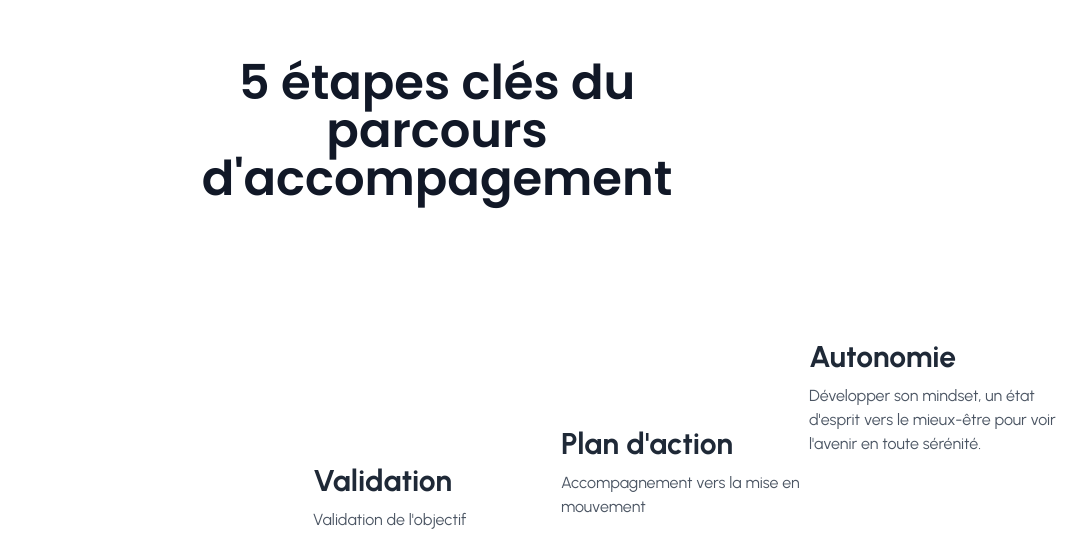
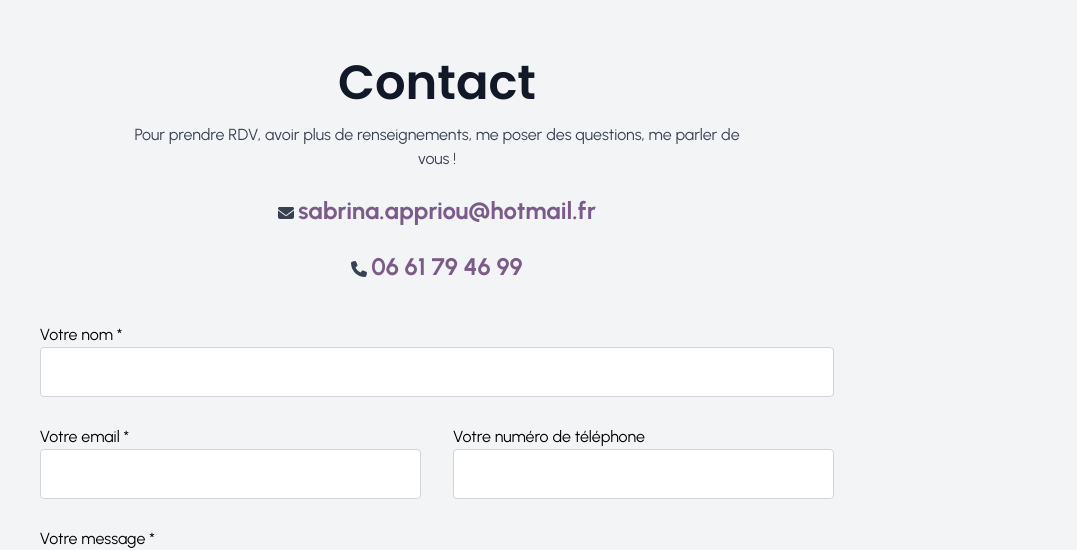
Before and after one commit to antoinebollinger/unpasdeplus-coaching, a Next.js app: page /coaching-image-soi in a window 1280 px wide. Shown: the part 2347-2897 px from the top of the page, without its empty margins (203-1280 px from the left). Built offline with nearby package versions, Linux system fonts and the light colour scheme.

Commit message:
💬 remove steps from coaching pages

```diff
--- a/pages/coaching-image-soi.js
+++ b/pages/coaching-image-soi.js
@@ -18,7 +18,7 @@ export default function Selfestime() {
     return (
         <Layout title="Coaching Image de soi" props={props} background={background} foot={false}>
             <ImageSoi />
-            <Steps />
+            {/* <Steps /> */}
             <Contact />
         </Layout>
     )
--- a/pages/coaching-outdoor.js
+++ b/pages/coaching-outdoor.js
@@ -15,7 +15,7 @@ export default function Bio() {
 
     return (
         <Layout title="Coaching Outdoor" props={props} background={background} foot={false}>
-            <Steps />
+            {/* <Steps /> */}
             <Contact />
         </Layout>
     )
--- a/pages/coaching-parentalite.js
+++ b/pages/coaching-parentalite.js
@@ -15,7 +15,7 @@ export default function Parents() {
 
     return (
         <Layout title="Coaching Parentalité" props={props} background={background} foot={false}>
-            <Steps />
+            {/* <Steps /> */}
             <Contact />
         </Layout>
     )
```
